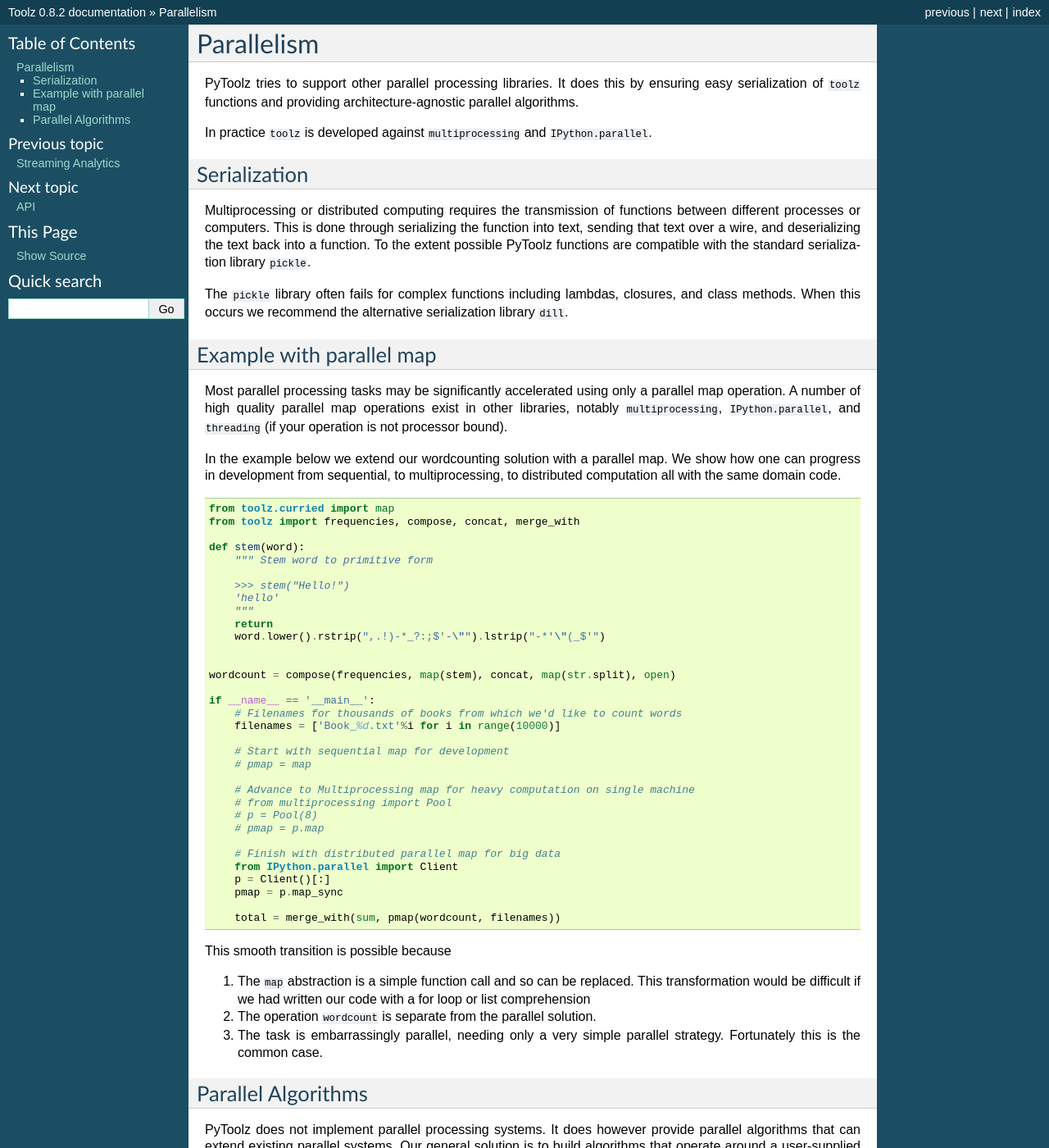
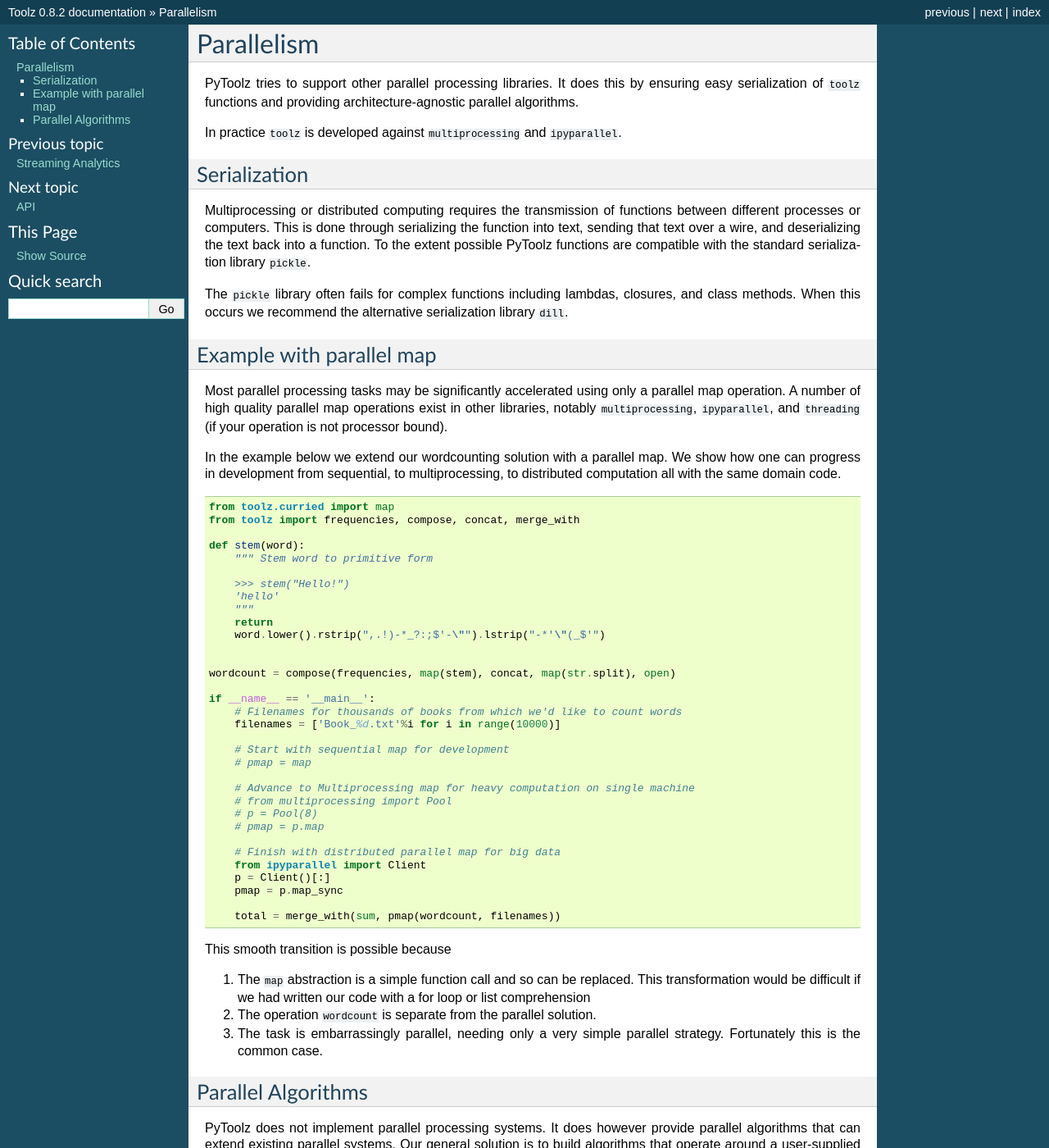
Before and after one commit to pytoolz/toolz, a Sphinx documentation site: the page built from doc/source/parallelism.rst, in a window 1280 px wide and 1400 px high. Shown: the whole window at 82% size. Built offline with Sphinx 7.4.7, drawn with Linux system fonts in a browser that asks for light colours; the version number is read from the project's files by our own code; some of the changed text lies outside the part shown.

Commit message:
Update parallelism.rst (#366)
IPython.parallel deprecated in favor of ipyparallel.

```diff
--- a/doc/source/parallelism.rst
+++ b/doc/source/parallelism.rst
@@ -6,7 +6,7 @@ by ensuring easy serialization of ``toolz`` functions and providing
 architecture-agnostic parallel algorithms.
 
 In practice ``toolz`` is developed against ``multiprocessing`` and
-``IPython.parallel``.
+``ipyparallel``.
 
 
 Serialization
@@ -28,7 +28,7 @@ Example with parallel map
 
 Most parallel processing tasks may be significantly accelerated using only a
 parallel map operation.  A number of high quality parallel map operations exist
-in other libraries, notably ``multiprocessing``, ``IPython.parallel``, and
+in other libraries, notably ``multiprocessing``, ``ipyparallel``, and
 ``threading`` (if your operation is not processor bound).
 
 In the example below we extend our wordcounting solution with a parallel map.
@@ -66,7 +66,7 @@ multiprocessing, to distributed computation all with the same domain code.
         # pmap = p.map
 
         # Finish with distributed parallel map for big data
-        from IPython.parallel import Client
+        from ipyparallel import Client
         p = Client()[:]
         pmap = p.map_sync
 
@@ -92,4 +92,4 @@ parallel map function.
 
 In particular we provide a parallel ``fold`` in ``toolz.sandbox.parallel.fold``.
 This fold can work equally well with ``multiprocessing.Pool.map``
-``threading.Pool.map`` or ``IPython.parallel``'s ``map_async``.
+``threading.Pool.map`` or ``ipyparallel``'s ``map_async``.
```
